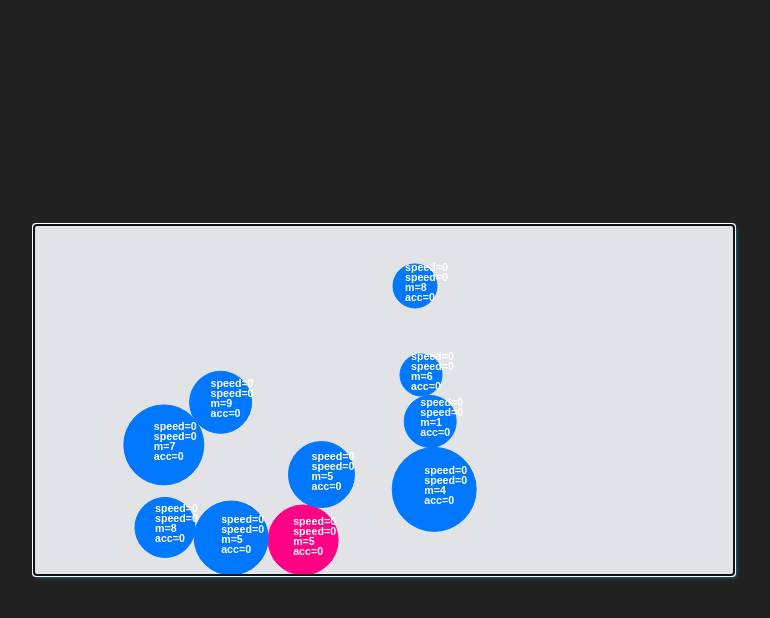
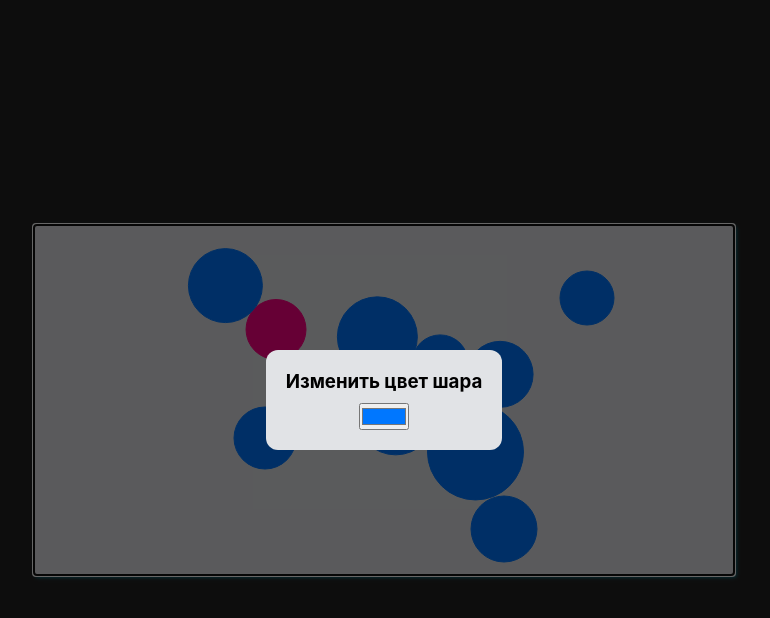
Before and after one commit to Mariyazakharova73/app-canvas, a React (Create React App) app: page / in a window 1280 px wide. Both pictures are taken after a click on the element 640 px from the left and 400 px from the top of the page. Shown: the top 618 px of the page, without its empty margins (256-1026 px from the left). Built offline with nearby package versions, Linux system fonts and the light colour scheme.

Commit message:
fix: readme

```diff
--- a/src/App.css
+++ b/src/App.css
@@ -3,3 +3,11 @@
   display: flex;
   min-height: 100vh;
 }
+
+.wrapper {
+  display: flex;
+  flex-direction: column;
+  justify-content: center;
+  align-items: center;
+  gap: 10px;
+}
--- a/src/App.tsx
+++ b/src/App.tsx
@@ -1,4 +1,11 @@
-import { KeyboardEvent, MouseEvent, useCallback, useState } from 'react';
+import {
+  ChangeEvent,
+  KeyboardEvent,
+  MouseEvent,
+  useCallback,
+  useEffect,
+  useState,
+} from 'react';
 import './App.css';
 import Canvas from './components/Canvas/Canvas';
 import Modal from './components/Modal/Modal';
@@ -18,19 +25,37 @@ import { BALL_COLOR, MAIN_BALL_COLOR, ballsArr, wallsArr } from './utils/variabl
 
 function App() {
   const [isOpen, setIsOpen] = useState(false);
+  const [color, setColor] = useState(MAIN_BALL_COLOR);
+  const [index, setIndex] = useState<null | number>(null);
 
+  useEffect(() => {
     for (let i = 0; i < 10; i++) {
       const ball = new Ball(
-      randInt(100, 500),
-      randInt(50, 400),
+        randInt(100, 600),
+        randInt(50, 350),
         randInt(20, 50),
         randInt(0, 10),
         BALL_COLOR,
       );
     }
-
     ballsArr[0].player = true;
     ballsArr[0].color = MAIN_BALL_COLOR;
+    ballsArr[0].r = 30;
+  }, []);
+
+  useEffect(() => {
+    if (index || index === 0) {
+      ballsArr[index].color = color;
+    }
+  }, [color, index]);
+
+  const openModal = () => {
+    setIsOpen(true);
+  };
+
+  const closeModal = () => {
+    setIsOpen(false);
+  };
 
   const moveBall = useCallback((ball: Ball) => {
     changeAcceleration(ball);
@@ -44,9 +69,27 @@ function App() {
     changeKey(e, false);
   };
 
+  const handleChangeColor = (e: ChangeEvent<HTMLInputElement>) => {
+    setColor(e.target.value);
+  };
+
   const handleCanvasClick = (e: MouseEvent<HTMLCanvasElement>) => {
-    console.log(e.clientX);
-    console.log(e.clientY);
+    const rect = e.currentTarget.getBoundingClientRect();
+    const click_X = e.clientX - rect.x;
+    const click_Y = e.clientY - rect.y;
+
+    ballsArr.forEach((item, index) => {
+      if (
+        click_X < item.pos.x + item.r &&
+        click_X > item.pos.x - item.r &&
+        click_Y < item.pos.y + item.r &&
+        click_Y > item.pos.y - item.r
+      ) {
+        openModal();
+        setColor(item.color as string);
+        setIndex(index);
+      }
+    });
   };
 
   // main field
@@ -85,7 +128,12 @@ function App() {
 
   return (
     <div className="App">
-      <Modal isOpen={isOpen}>ggggg</Modal>
+      <Modal isOpen={isOpen} onClose={closeModal}>
+        <div className="wrapper">
+          <h3>Изменить цвет шара</h3>
+          <input type="color" value={color} onChange={handleChangeColor} />
+        </div>
+      </Modal>
       <Canvas
         draw={draw}
         handleKeyDown={handleKeyDown}
--- a/src/components/Canvas/Canvas.module.css
+++ b/src/components/Canvas/Canvas.module.css
@@ -3,7 +3,5 @@
   background-color: #e1e3e6;
   display: block;
   box-shadow: 2px 2px 4px rgba(4, 217, 255, 0.6);
-  /* box-shadow: 2px 2px 4px rgba(188, 19, 254, 0.6); */
-
   width: 700px;
 }
--- a/src/components/Modal/Modal.tsx
+++ b/src/components/Modal/Modal.tsx
@@ -21,8 +21,6 @@ const Modal = (props: PropsWithChildren<ModalProps>) => {
   const { children, isOpen, onClose } = props;
   // for animation when closing a modal
   const [isClosing, setIsClosing] = useState(false);
-
-  const [isMounted, setIsMounted] = useState(false);
 
   const timerRef = useRef<ReturnType<typeof setTimeout>>();
 
@@ -50,15 +48,6 @@ const Modal = (props: PropsWithChildren<ModalProps>) => {
   );
 
   useEffect(() => {
-    if (isOpen) {
-      setIsMounted(true);
-    }
-    return () => {
-      setIsMounted(false);
-    };
-  }, [isOpen]);
-
-  useEffect(() => {
     window.addEventListener('keydown', onKeyDown);
     return () => {
       clearTimeout(timerRef.current);
@@ -79,7 +68,6 @@ const Modal = (props: PropsWithChildren<ModalProps>) => {
           onClick={closeHandler}
           role="button"
           tabIndex={0}
-          // eslint-disable-next-line @typescript-eslint/ban-ts-comment
           // @ts-ignore
           onKeyDown={onKeyDown}
         >
@@ -88,8 +76,6 @@ const Modal = (props: PropsWithChildren<ModalProps>) => {
             role="button"
             tabIndex={0}
             onClick={onContentClick}
-            // eslint-disable-next-line no-console
-            onKeyDown={() => console.log('test')}
           >
             {children}
           </div>
--- a/src/components/Portal/Portal.tsx
+++ b/src/components/Portal/Portal.tsx
@@ -2,8 +2,8 @@ import { PropsWithChildren, type ReactNode } from 'react';
 import { createPortal } from 'react-dom';
 
 export interface PortalProps {
-  children: ReactNode; // элемент
-  element?: HTMLElement; // место назначения
+  children: ReactNode;
+  element?: HTMLElement;
 }
 
 const Portal = ({
--- a/src/hooks/useCanvas.tsx
+++ b/src/hooks/useCanvas.tsx
@@ -27,7 +27,7 @@ const useCanvas = (draw: Draw) => {
     canvas?.focus();
 
     if (canvas) {
-      let edge1 = new Wall(0, 0, canvas.clientWidth, 0);
+     let edge1 = new Wall(0, 0, canvas.clientWidth, 0);
       let edge2 = new Wall(
         canvas.clientWidth,
         0,
--- a/src/types/types.ts
+++ /dev/null
@@ -1,3 +0,0 @@
-import { CSSProperties } from 'react';
-
-export type Color = CSSProperties["color"];
--- a/src/utils/classes/ball.ts
+++ b/src/utils/classes/ball.ts
@@ -43,21 +43,21 @@ export class Ball {
   }
 
   display(ctx: CanvasRenderingContext2D) {
-    this.speed.drawVec(ctx, this.pos.x, this.pos.y, 10, 'green');
-    ctx.fillStyle = TEXT_COLOR;
-    ctx.font = 'bold 8pt Arial';
-    ctx.fillText('m=' + this.m, this.pos.x - 10, this.pos.y + 5);
-    ctx.fillText(
-      'speed=' + roundNumber(this.speed.x, 2),
-      this.pos.x - 10,
-      this.pos.y - 5,
-    );
-    ctx.fillText(
-      'speed=' + roundNumber(this.speed.y, 2),
-      this.pos.x - 10,
-      this.pos.y - 15,
-    );
-    ctx.fillText('acc=' + roundNumber(this.acc.x, 2), this.pos.x - 10, this.pos.y + 15);
+   // this.speed.drawVec(ctx, this.pos.x, this.pos.y, 10, 'green');
+    // ctx.fillStyle = TEXT_COLOR;
+    // ctx.font = 'bold 8pt Arial';
+    // ctx.fillText('m=' + this.m, this.pos.x - 10, this.pos.y + 5);
+    // ctx.fillText(
+    //   's.x=' + roundNumber(this.speed.x, 2),
+    //   this.pos.x - 10,
+    //   this.pos.y - 5,
+    // );
+    // ctx.fillText(
+    //   's.y=' + roundNumber(this.speed.y, 2),
+    //   this.pos.x - 10,
+    //   this.pos.y - 15,
+    // );
+    // ctx.fillText('acc=' + roundNumber(this.acc.x, 2), this.pos.x - 10, this.pos.y + 15);
   }
 
   reposition() {
--- a/src/utils/classes/vector.ts
+++ b/src/utils/classes/vector.ts
@@ -41,10 +41,6 @@ export class Vector {
   }
 
   static dot(v1: Vector, v2: Vector) {
-    // скалярное произведение векторов
-    // угол>90, произвед. <0
-    // угол<90, произвед. >0
-    // угол=90, произвед. 0
     return v1.x * v2.x + v1.y * v2.y;
   }
 
```
Also changed, not shown: src/assets/app-canvas.png (added), 1 other file (tests, documents, lock files or other folders). Lines whose indentation alone changed are shown as unchanged.
